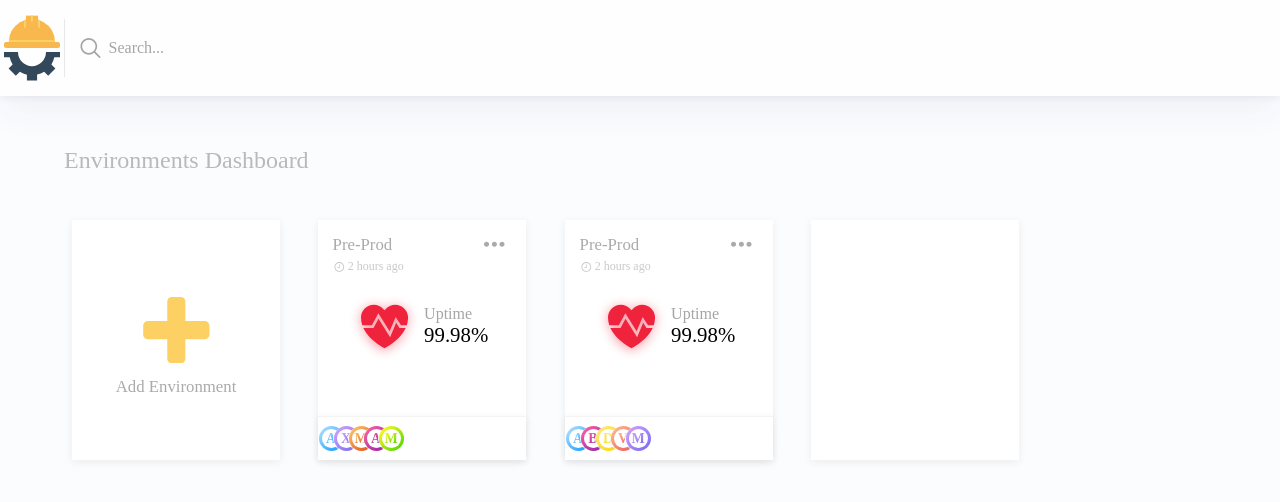
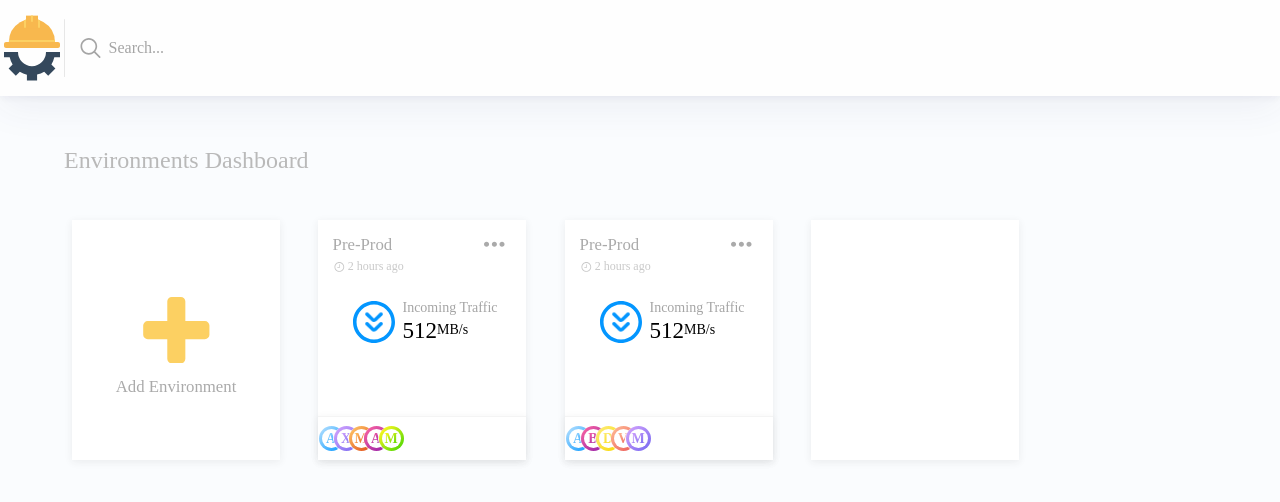
Before and after one commit to Livshind15/Bob, a React (Create React App) app: page / in a window 1280 px wide. Shown: the top 502 px of the page. Built offline with nearby package versions, Linux system fonts and the light colour scheme; a web font is replaced by a local one.

Commit message:
add monitorOverview

```diff
--- a/src/App.scss
+++ b/src/App.scss
@@ -3,5 +3,6 @@
     height: 100%;
     background-color: #FAFCFE;
     display: flex;
+    overflow: hidden;
     flex-direction: column;
 }
--- a/src/components/environmentPreview/environmentPreview.components.tsx
+++ b/src/components/environmentPreview/environmentPreview.components.tsx
@@ -1,4 +1,4 @@
-import React, { useState } from 'react';
+import React, { useState, Fragment } from 'react';
 import classnames from 'classnames';
 import './environmentPreview.scss';
 import { ReactComponent as ThreeDots } from './threeDots.svg';
@@ -6,33 +6,41 @@ import { ReactComponent as Clock } from './clock.svg';
 import UsersView from '../usersView/usersView.component';
 import ActionDropdown from './actionDropdown/actionDropdown.component';
 import MonitorOverview from '../monitorOverview/monitorOverview.component';
+import IncomingTraffic from '../monitorOverview/monitor/incomingTraffic/incomingTraffic.monitor.component';
+import UpTime from '../monitorOverview/monitor/uptime/uptime.monitor.component';
 
-const EnvironmentPreview: React.FC = () =>
-{
-    const [open ,setOpen] = useState(false);
+const EnvironmentPreview: React.FC = () => {
+    const [open, setOpen] = useState(false);
     return (
         <div className={'environmentPreview-container'}>
             <div className={'header-container'}>
                 <div className={'titles-container'}>
                     <p className={'title'}>Pre-Prod</p>
                     <div className={'metadata-container'}>
-                    <Clock className={'metadataIcon'}/>
+                        <Clock className={'metadataIcon'} />
                         <p className={'metadata'}>2 hours ago</p>
                     </div>
 
                 </div>
                 <div className={'action-container'}>
-                <ThreeDots className={'threeDots'} onClick={()=>{setOpen(!open)}}/>
-                 <div className={classnames("action-dropdown",{disappear:!open})}>
-                    <ActionDropdown/>
+                    <ThreeDots className={'threeDots'} onClick={() => { setOpen(!open) }} />
+                    <div className={classnames("action-dropdown", { disappear: !open })}>
+                        <ActionDropdown />
                     </div>
                 </div>
             </div>
             <div className={'content-container'}>
-            <MonitorOverview/>
+                <MonitorOverview>
+
+                        <IncomingTraffic/>
+                        <UpTime/></MonitorOverview>
+                <div className={'description-container'}>
+                    <p></p>
+                </div>
+
             </div>
             <div className={'footer-container'}>
-            <UsersView/>
+                <UsersView />
             </div>
         </div>
     )
--- a/src/components/environmentPreview/environmentPreview.scss
+++ b/src/components/environmentPreview/environmentPreview.scss
@@ -120,8 +120,14 @@
     width: 100%;
     height: 53%;
     display: flex;
+    overflow: hidden;
     justify-content: center;
     align-items: center;
+    flex-direction: column;
+    .description-container{
+      width: 100%;
+      height: 50%;
+    }
   }
   .footer-container {
     width: 100%;
--- a/src/components/monitorOverview/monitor/incomingTraffic/incomingTraffic.monitor.component.tsx
+++ b/src/components/monitorOverview/monitor/incomingTraffic/incomingTraffic.monitor.component.tsx
@@ -1 +1,22 @@
-export const x=1;
+import React from 'react';
+import './incomingTraffic.scss';
+import { ReactComponent as Download } from './download.svg';
+
+
+const IncomingTraffic: React.FC = () =>
+    <div className={"incomingTraffic-container"}>
+        <div className={"img-container"}>
+          <Download className={"img"}/>
+        </div>
+        <div className={"text-container"}>
+            <div className={"incomingTraffic-title-container"}>
+                <h3 className={'incomingTraffic-title'}>Incoming Traffic</h3>
+            </div>
+            <div className={"incomingTraffic-value-container"}>
+                <h3 className={'incomingTraffic-value'}>512</h3>
+                <p className={'incomingTraffic-unit'}>MB/s</p>
+            </div>
+        </div>
+
+    </div>
+export default IncomingTraffic;
--- a/src/components/monitorOverview/monitor/incomingTraffic/incomingTraffic.scss
+++ b/src/components/monitorOverview/monitor/incomingTraffic/incomingTraffic.scss
@@ -0,0 +1,103 @@
+@keyframes bounce {
+    0% {
+        transform: translate3d(0, 0px, 0);
+        animation-timing-function: ease-in-out;
+        opacity: 1;
+    }
+    35% {
+        transform: translate3d(0, 0px, 0);
+        animation-timing-function: ease-in-out;
+        opacity: 1;
+    }
+    42% {
+       opacity: 0;
+    }
+    50% {
+        transform: translate3d(0, 50px, 0);
+        animation-timing-function: ease-in-out;
+        opacity: 0;
+    }
+    55% {
+        transform: translate3d(0, 50px, 0);
+        animation-timing-function: steps(1);
+        opacity: 0;
+    }
+    60% {
+        transform: translate3d(0, -50px, 0);
+        animation-timing-function: ease-in-out;
+        opacity: 0;
+    }
+    66% {
+        opacity: 0;
+        animation-timing-function: ease-in-out;
+    }
+
+    70% {
+        transform: translate3d(0, 0px, 0);
+        animation-timing-function: ease-in-out;
+        opacity: 1;
+    }
+    100% {
+        transform: translate3d(0, 0, 0);
+        animation-timing-function: ease-in-out;
+        opacity: 1;
+    }
+}
+.circle {
+    fill: #0396FF;
+}
+.arrow {
+    animation-duration: 5.5s;
+    fill: #0396FF;
+    animation-iteration-count: infinite;
+    animation-name: bounce;
+    transition: transform 0.2s ease-in-out, box-shadow 0.2s ease-in-out;
+}
+
+.incomingTraffic-container {
+    width: 122%;
+    height: 35%;
+    display: flex;
+    align-items: center;
+    justify-content: center;
+    .img-container {
+        display: flex;
+        align-items: center;
+        justify-content: center;
+        .img {
+            width: 3.5em;
+            height: 3.5em;
+        }
+    }
+    .text-container {
+        height: 100%;
+        display: flex;
+        flex-direction: column;
+        justify-content: center;
+        .incomingTraffic-title-container {
+            .incomingTraffic-title {
+                color: #a5a5a5;
+                font-weight: 400;
+                font-size: 14px;
+                white-space: nowrap;
+            }
+        }
+        .incomingTraffic-value-container {
+            display: flex;
+            align-items: flex-end;
+            .incomingTraffic-value {
+                color: black;
+                font-weight: 500;
+                font-size: 23px;
+            }
+            .incomingTraffic-unit {
+                line-height: 28px;
+                color: black;
+                font-weight: 500;
+                font-size: 14px;
+            }
+        }
+
+    }
+
+}
--- a/src/components/monitorOverview/monitor/uptime/uptime.scss
+++ b/src/components/monitorOverview/monitor/uptime/uptime.scss
@@ -4,20 +4,20 @@
         height: 2.8em;
         filter: drop-shadow(0 2px 6px rgba(239, 35, 60, 0.4));
     }
-    0% {
+    4% {
+        width: 2.85em;
+        height: 2.85em;
+    }
+    8% {
         width: 2.9em;
         height: 2.9em;
+        filter: drop-shadow(0 2px 6px rgba(239, 35, 60, 0.5));
     }
-    50% {
-        width: 3em;
-        height: 3em;
-        filter: drop-shadow(0 2px 6px rgba(239, 35, 60, 0.6));
+    11% {
+        width: 2.85em;
+        height: 2.85em;
     }
-    75% {
-        width: 2.9em;
-        height: 2.9em;
-    }
-    100% {
+    15% {
         width: 2.8em;
         height: 2.8em;
         filter: drop-shadow(0 2px 6px rgba(239, 35, 60, 0.4));
@@ -25,28 +25,29 @@
 }
 .uptime-container {
     width: 115%;
-    height: 55%;
+    height: 35%;
     display: flex;
     align-items: center;
-    justify-content: flex-end;
+    justify-content: center;
     .img-container {
         display: flex;
         align-items: center;
         justify-content: center;
         padding: 0 8px 0 0;
+        width: 50px;
         .img {
             width: 2.8em;
             height: 2.8em;
             fill: #ef233c;
             transition: transform 0.2s ease-in-out, box-shadow 0.2s ease-in-out;
-
-            animation: glow 1.6s infinite;
+            animation: glow 3.5s infinite 0.5s;
         }
     }
     .text-container {
         height: 100%;
+        width: 50px;
+        padding: 0 8px 0 0;
         display: flex;
-        padding: 0 0 0 8px;
         flex-direction: column;
         justify-content: center;
         .uptime-title-container {
--- a/src/components/monitorOverview/monitorOverview.component.tsx
+++ b/src/components/monitorOverview/monitorOverview.component.tsx
@@ -1,18 +1,31 @@
-import React from 'react';
+import React, { useState } from 'react';
 import { ReactComponent as Back } from './back.svg';
 import { ReactComponent as Next } from './next.svg';
 import './monitorOverview.scss';
 import UpTime from './monitor/uptime/uptime.monitor.component';
+import IncomingTraffic from './monitor/incomingTraffic/incomingTraffic.monitor.component';
 
+interface MonitorOverviewProps {
+    children?: React.ReactNode,
+}
 
-const MonitorOverview: React.FC = () =>
-    <div className={"monitorOverview-container"}>
-        <div className={'back-container'}>
-            <Back className={"back-button"}/>
-        </div>
-        <div className={'context-container'}>
-            <UpTime></UpTime>
-        </div>
-        <div className={'next-container'}><Next className={"next-button"}/></div>
-    </div>
+const MonitorOverview: React.FC<MonitorOverviewProps> = ({ children }) => {
+    console.log(React.Children.toArray(children));
+    const [tab, setTab] = useState(0);
+    return (
+        <div className={"monitorOverview-container"}>
+            <div className={'back-container'}>
+                <Back onClick={() => {
+                    setTab(((tab - 1) * -1) % React.Children.toArray(children).length);
+                }} className={"back-button"} />
+            </div>
+            <div className={'context-container'}>
+                {React.Children.toArray(children)[tab]}
+            </div>
+            <div className={'next-container'}><Next onClick={() => {
+                setTab((tab + 1) % React.Children.toArray(children).length);
+            }} className={"next-button"} /></div>
+        </div>)
+}
+
 export default MonitorOverview;
--- a/src/components/monitorOverview/monitorOverview.scss
+++ b/src/components/monitorOverview/monitorOverview.scss
@@ -20,22 +20,21 @@
 
 .monitorOverview-container {
 	width: 98%;
-	height: 98%;
+	height: 35%;
 	display: flex;
-    justify-content: space-between;
 	align-items: center;
+	justify-content: space-between;
 	.back-container {
-		height: 30%;
+		height: 40%;
 		transition: all 0.1s ease-in;
 
 		width: 0%;
-		padding-bottom: 30%;
 		display: flex;
 		justify-content: center;
 		align-items: center;
 		.back-button {
-			width: 65%;
-			height: 65%;
+			width: 100%;
+			height: 100%;
 			display: none;
 			visibility: hidden;
 			fill: #aaaaaa;
@@ -48,18 +47,19 @@
 		display: flex;
 		height: 100%;
 		width: 50%;
+		justify-content: center;
+		align-items: center;
 	}
 	.next-container {
 		transition: all 0.1s ease-in;
-		height: 30%;
+		height: 40%;
 		width: 0%;
-		padding-bottom: 30%;
 		display: flex;
 		justify-content: center;
 		align-items: center;
 		.next-button {
-			width: 65%;
-			height: 65%;
+			width: 100%;
+			height: 100%;
 			display: none;
 			visibility: hidden;
 			fill: #aaaaaa;
--- a/src/index.scss
+++ b/src/index.scss
@@ -4,11 +4,13 @@
   padding: 0;
   margin: 0;
 }
+
 html {
   width: 100%;
   height: 100%;
   padding: 0;
   margin: 0;
+  overflow: hidden;
   body {
     padding: 0;
     margin: 0;
@@ -17,9 +19,11 @@ html {
     font-family: "Heebo";
     -webkit-font-smoothing: antialiased;
     -moz-osx-font-smoothing: grayscale;
+    overflow: hidden;
     #root {
       width: 100%;
       height: 100%;
+      overflow: hidden;
     }
   }
 }
```
Also changed, not shown: src/components/monitorOverview/monitor/incomingTraffic/download.svg (added). Lines whose indentation alone changed are shown as unchanged.
